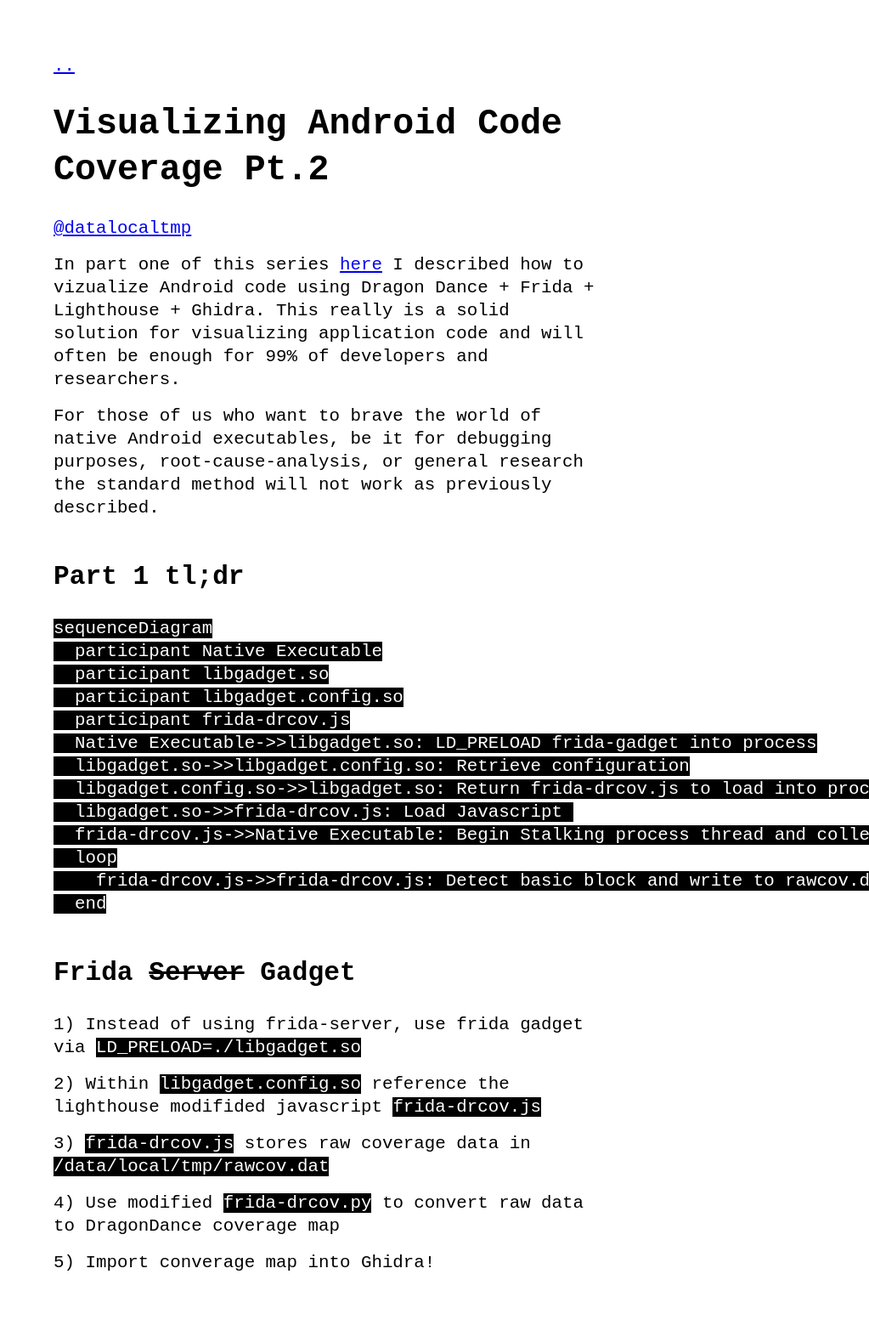
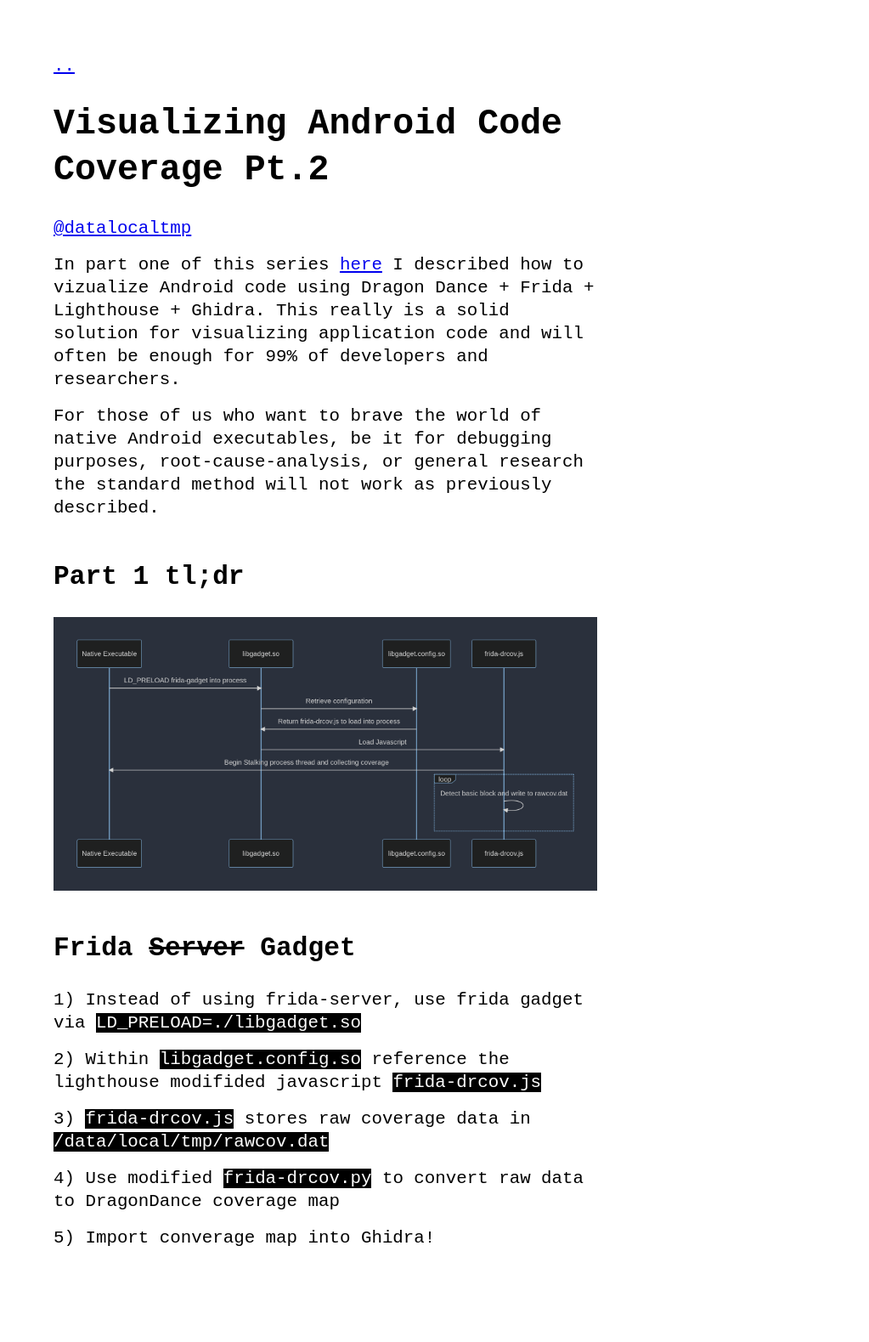
Before and after one commit to datalocaltmp/datalocaltmp.github.io, a Jekyll site: the page built from _posts/2023-07-17-Visualizing-Android-Code-Coverage-Pt.2.md, in a window 1280 px wide. Shown: the whole page at 85% size, without its empty margins (257-1280 px from the left). Built offline with Jekyll 4.4.1, drawn with Linux system fonts in a browser that asks for light colours; our own code applies the rules of GitHub Pages for plain Markdown files; after the commit the page ends 1550 px from its top, so only the background shows below that.

Commit message:
Added mermaid diagram

````diff
--- a/_posts/2023-07-17-Visualizing-Android-Code-Coverage-Pt.2.md
+++ b/_posts/2023-07-17-Visualizing-Android-Code-Coverage-Pt.2.md
@@ -4,6 +4,9 @@
 
 ## Part 1 tl;dr
 
+![example](https://raw.githubusercontent.com/datalocaltmp/datalocaltmp.github.io/main/_posts/sequence.png)
+
+<!---
 ```mermaid
 sequenceDiagram
   participant Native Executable
@@ -19,6 +22,8 @@
     frida-drcov.js->>frida-drcov.js: Detect basic block and write to rawcov.dat
   end
 ```
+-->
+
 
 ## Frida ~~Server~~ Gadget
 
````
Also changed, not shown: _posts/sequence.png (added).
